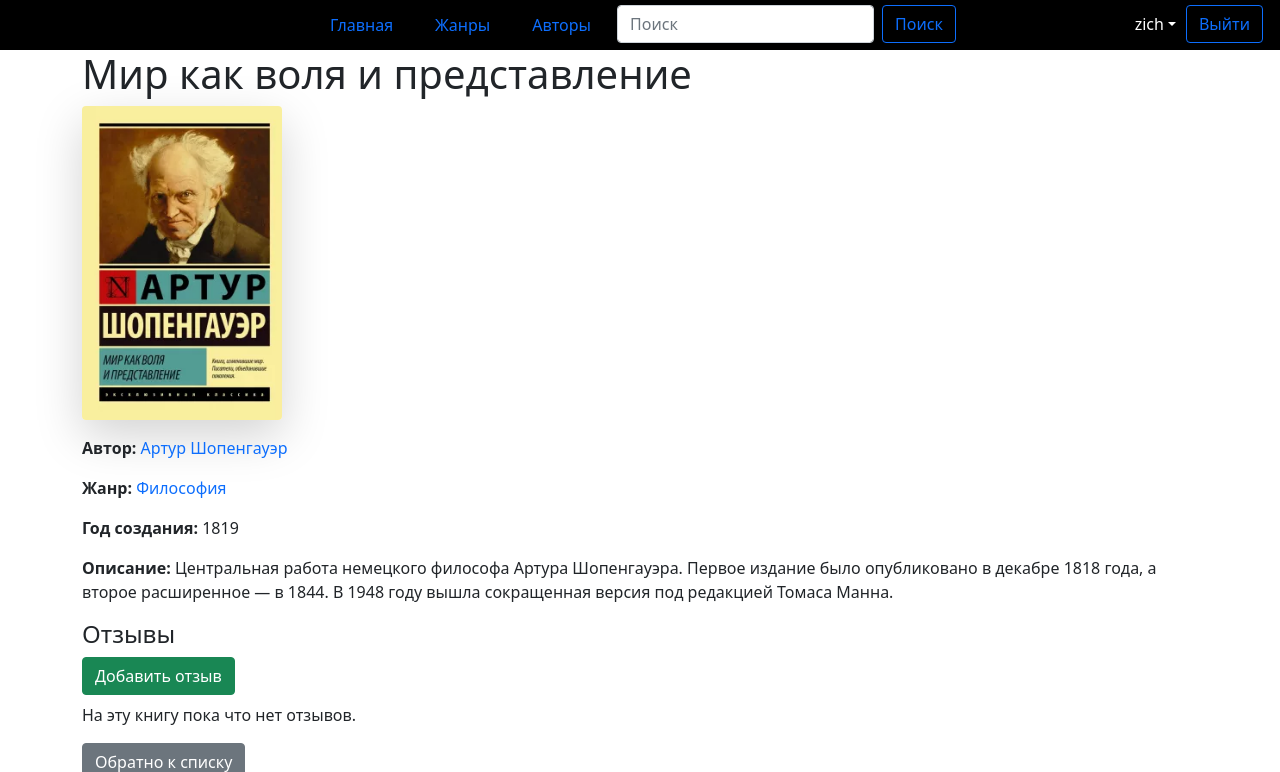
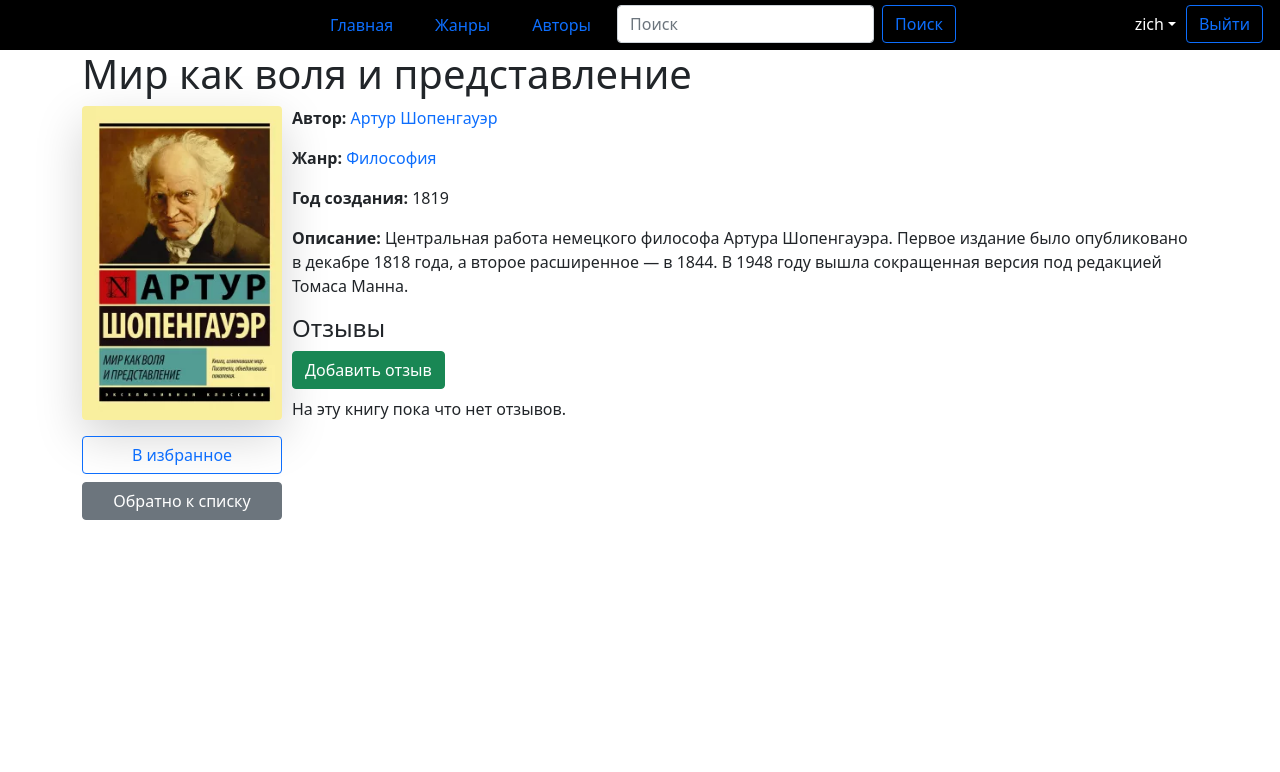
Before and after one commit to zich0/Library, a Django app: page /1/ in a window 1280 px wide. Shown: the top 772 px of the page. Run offline with Django 5.2, Linux system fonts and the light colour scheme; a user stored in the database is signed in; data comes from the database, SQL or seed files in the repository; both versions use the stored data as it was after the commit; data that the repository does not hold is empty.

Commit message:
updated templates book_list, book_detail, author_detail

```diff
--- a/library/books/templates/books/book_detail.html
+++ b/library/books/templates/books/book_detail.html
@@ -5,14 +5,27 @@
 {% block content %}
     <h1>{{ book.title }}</h1>
     {% if book.cover_image %}
-    <img src="{{ book.cover_image.url }}" class="img-fluid shadow-lg mb-3 bg-body-tertiary rounded detail">
+    <div class="info">
+        <img src="{{ book.cover_image.url }}" class="img-fluid shadow-lg mb-3 bg-body-tertiary rounded detail">
+        {% if is_authenticated %}
+            {% if book.id in favorite_list %}
+            <a href="{% url 'users:favorite_add' book.id %}" class="btn btn-outline-primary mb-2">Удалить из избранного</a>
+            {% else %}
+            <a href="{% url 'users:favorite_add' book.id %}" class="btn btn-outline-primary mb-2">В избранное</a>
+            {% endif %}
+        {% endif %}
+        <a href="{% url 'books:book_list' %}" class="btn btn-secondary mb-1">Обратно к списку</a>
+    </div>
     {% else %}
     <p>No cover image available.</p>
     {% endif %}
+    <div class="book-info">
         <p><strong>Автор:</strong> <a href="{% url 'books:author_detail' book.author.id %}">{{ book.author }}</a></p>
         <p><strong>Жанр:</strong> <a href="{% url 'books:genre_detail' book.genre.id %}">{{ book.genre }}</a></p>
         <p><strong>Год создания:</strong> {{ book.year_published }}</p>
         <p><strong>Описание:</strong> {{ book.description }}</p>
+
+
 
     <h4>Отзывы</h4>
     {% if request.user.is_authenticated %}
@@ -39,6 +52,7 @@
     {% else %}
         <p>На эту книгу пока что нет отзывов.</p>
     {% endif %}
+    </div>
 
-    <a href="{% url 'books:book_list' %}" class="btn btn-secondary mb-1">Обратно к списку</a>
+
 {% endblock %}
--- a/library/books/views.py
+++ b/library/books/views.py
@@ -79,6 +79,10 @@ class BookDetailView(DetailView):
         context = super().get_context_data(**kwargs)
         book = self.get_object()
         context['reviews'] = Review.objects.filter(book=book)
+        is_authenticated = self.request.user.is_authenticated
+        context['is_authenticated'] = is_authenticated
+        if is_authenticated:
+            context['favorite_list'] = Favorite.objects.filter(user=self.request.user).values_list('book_id', flat=True)
         return context
 
 
--- a/library/static/main.css
+++ b/library/static/main.css
@@ -16,9 +16,21 @@ main {
 
 .detail {
     max-width:200px;
+
 }
 
+.info {
+    display: flex;
+    flex-wrap: wrap;
+    align-items: center;
+    float: left;
+    margin-right: 10px;
+    max-width: 200px;
+}
 
+.info > a {
+    width: 100%;
+}
 
 .nav {
     position: fixed;
```
Also changed, not shown: library/books/templates/books/author_detail.html (+7 -3 lines), library/db.sqlite3.
